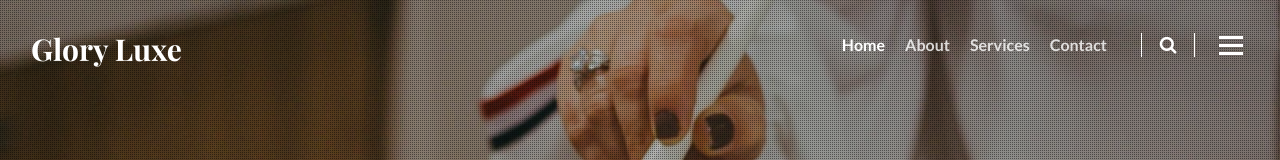
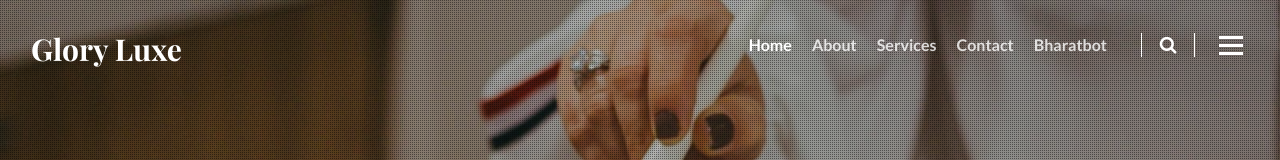
Before and after one commit to saisrivardhan/FRT_PROJECT_BHARAT, a plain HTML site: page index.html in a window 1280 px wide. Shown: the top 160 px of the page. Drawn offline with nearby package versions, Linux system fonts and the light colour scheme; a web font is replaced by a local one.

Commit message:
Update index.html

```diff
--- a/index.html
+++ b/index.html
@@ -52,6 +52,9 @@
 
 						<li class="nav-item">
 							<a class="nav-link" href="contact.html">Contact</a>
+
+						<li class="nav-item">
+							<a class="nav-link" href="bharathealthbot.html">bharatbot</a>
 						</li>
 					</ul>
 					<!--/search-right-->
```
